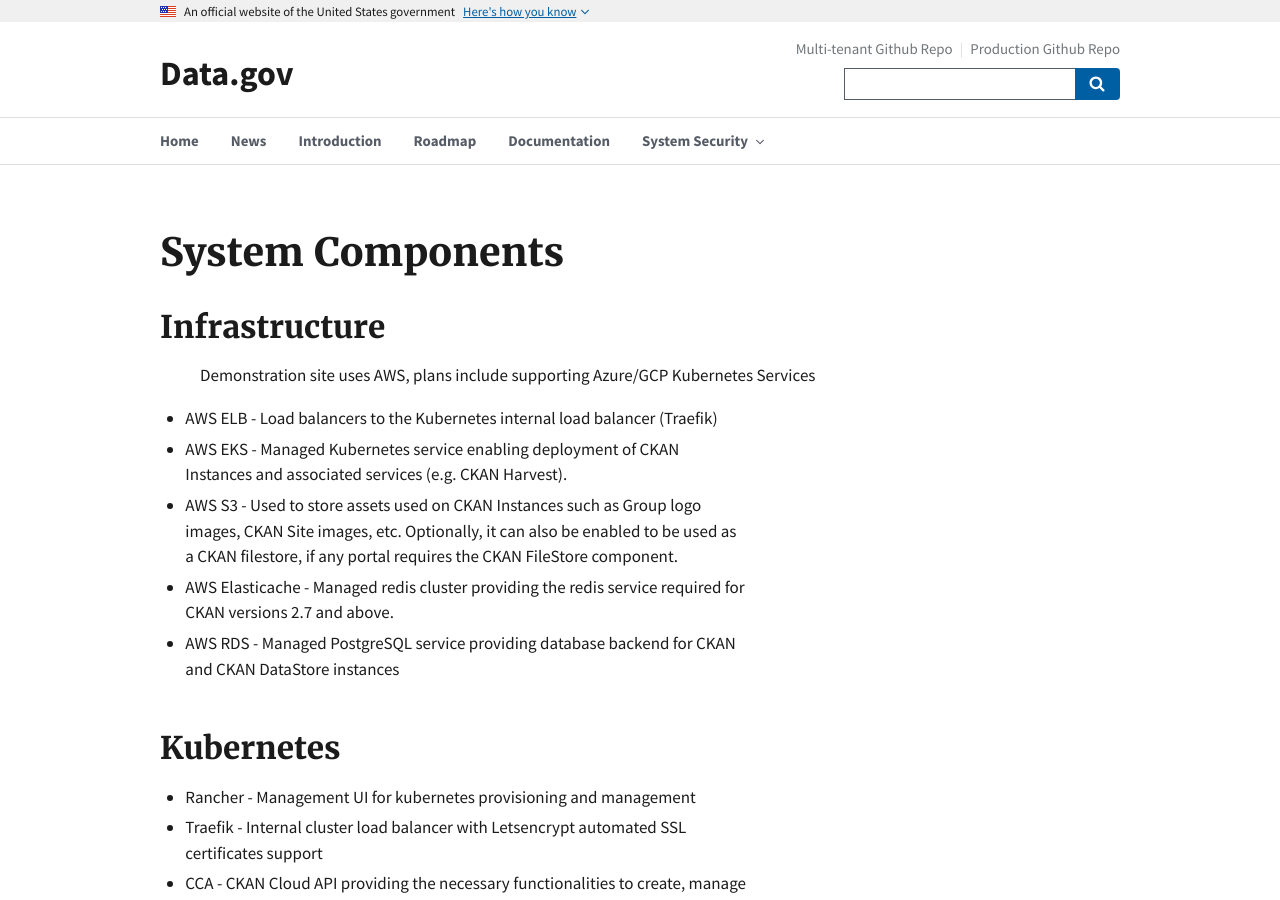
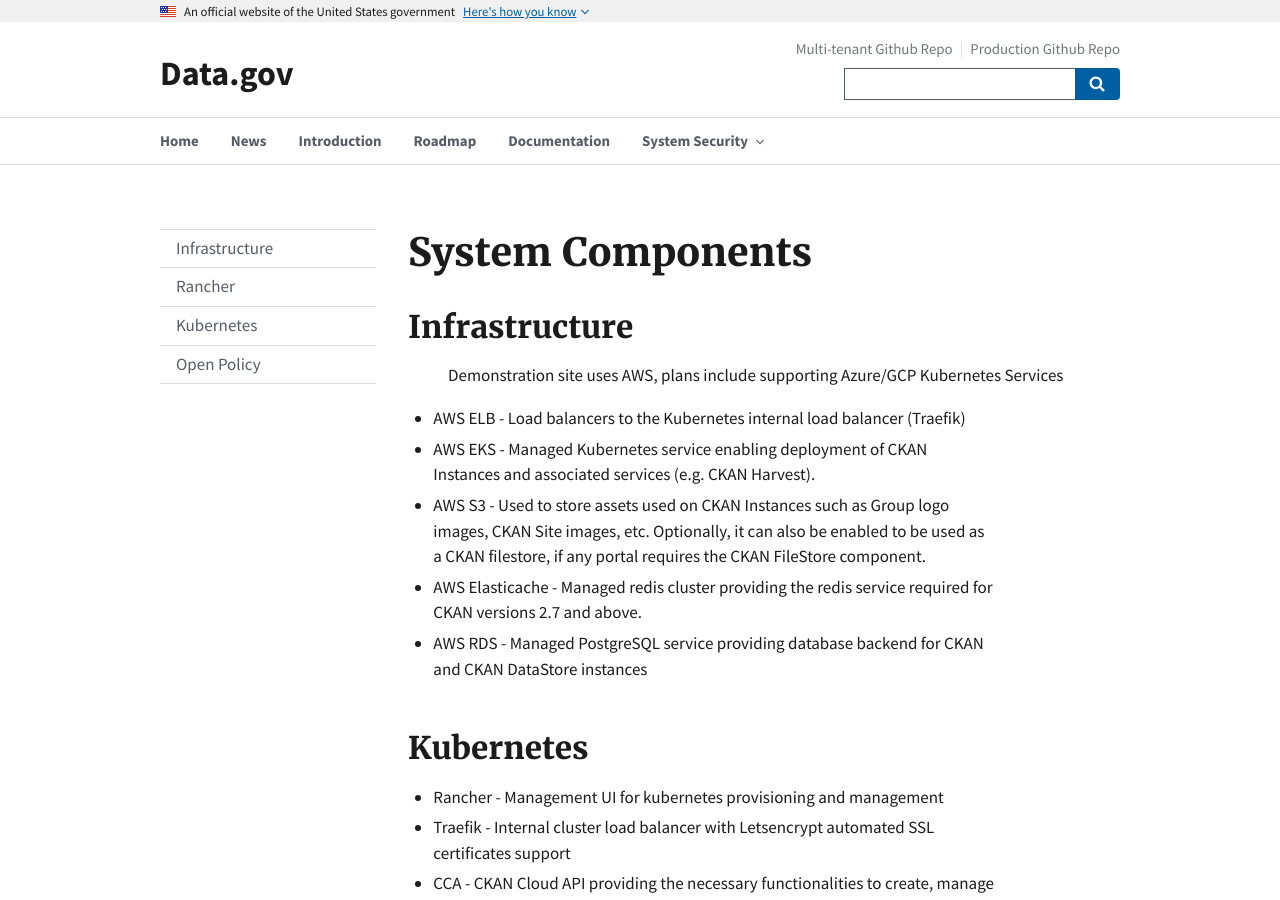
Before and after one commit to GSA/datagov-ckan-multi, a Jekyll site: the page built from _pages/system-components.md, in a window 1280 px wide and 900 px high. Built offline with Jekyll 4.4.1, drawn with Linux system fonts in a browser that asks for light colours.

Commit message:
site template update

```diff
--- a/_includes/sidenav.html
+++ b/_includes/sidenav.html
@@ -8,11 +8,11 @@
     <ul class="usa-sidenav">
       {% for nav in page.nav %}
       <li class="usa-sidenav__item">
-      <a href="{{ nav.href }}">{{ nav.name }}</a>
+      <a href="{{ page.url}}{{ nav.href }}">{{ nav.name }}</a>
       </li>
       {% endfor %}
       {% if children %}<li class="usa-sidenav__item">
-      <a href="{{ nav.children.href }}">{{ nav.children.href }}</a>
+      <a href="{{ page.url}}{{ nav.children.href }}">{{ nav.children.href }}</a>
     </li>
     {% endif %}
     </ul>
--- a/_includes/tagline.html
+++ b/_includes/tagline.html
@@ -5,12 +5,12 @@
 <section class="grid-container usa-section usa-prose">
   <div class="grid-row grid-gap">
     <div class="tablet:grid-col-4">
-      <h3 class="font-heading-xl margin-top-0 tablet:margin-bottom-0">Welcome to the Data.gov Multi-tenant CKAN Project</h3>
+      <h3 class="font-heading-xl margin-top-0 tablet:margin-bottom-0">Data.gov Multi-tenant CKAN Project</h3>
     </div>
     <div class="tablet:grid-col-8 usa-prose">
-      <p>
+      <h4>
        A demonstration project to provide on-demand Open Data Portals for agencies
-      </p>
+      </h4>
     </div>
   </div>
 </section>
--- a/_pages/system-components.md
+++ b/_pages/system-components.md
@@ -1,7 +1,16 @@
 ---
 title: Document
 layout: page
-sidenav: false
+sidenav: true
+nav:
+  - name: Infrastructure
+    href: #infrastructure
+  - name: Rancher
+    href: #rancher
+  - name: Kubernetes
+    href: #kubernetes
+  - name: Open Policy
+    href: #open-policy-agent
 ---
 # System Components
 
```
Also changed, not shown: 8 other files.
